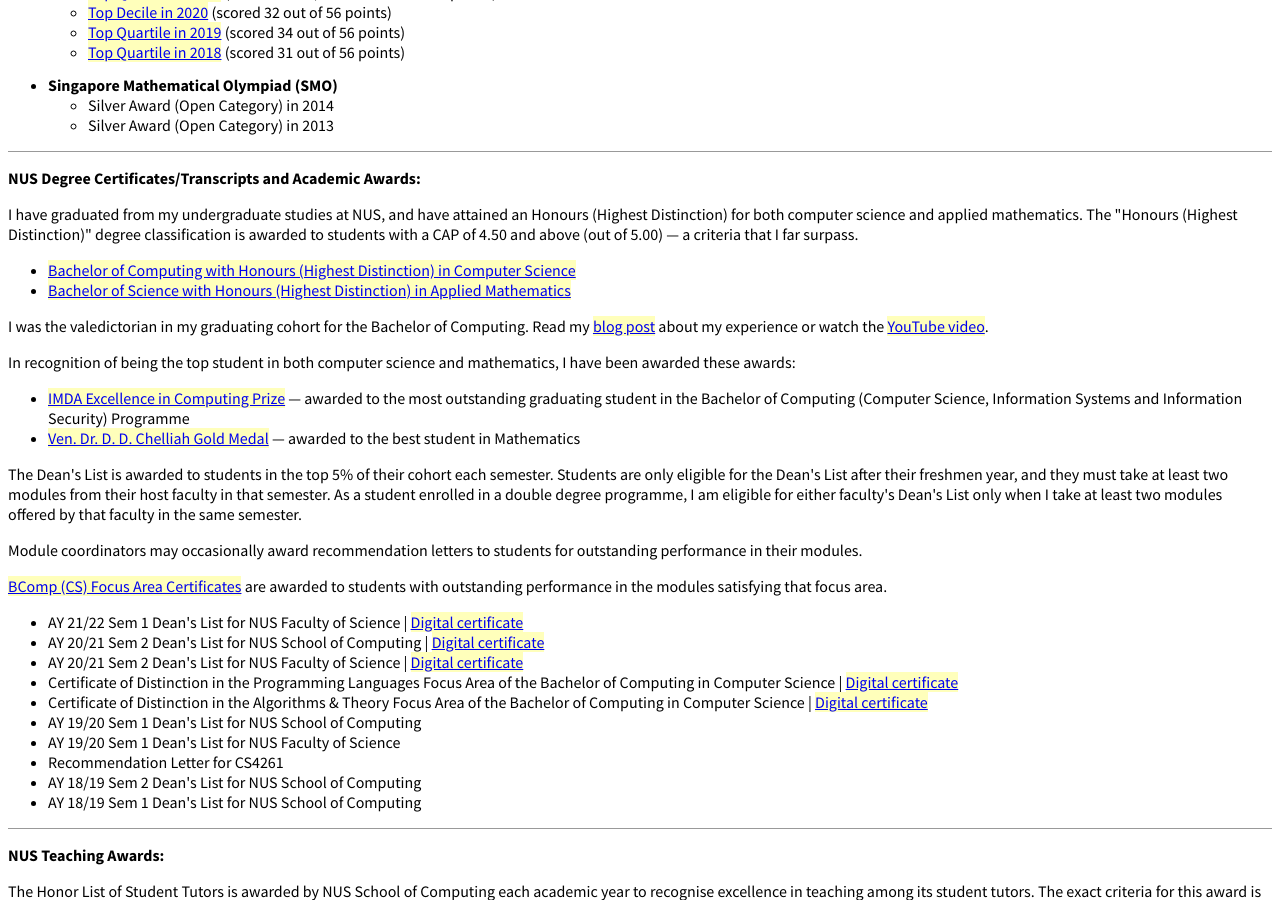
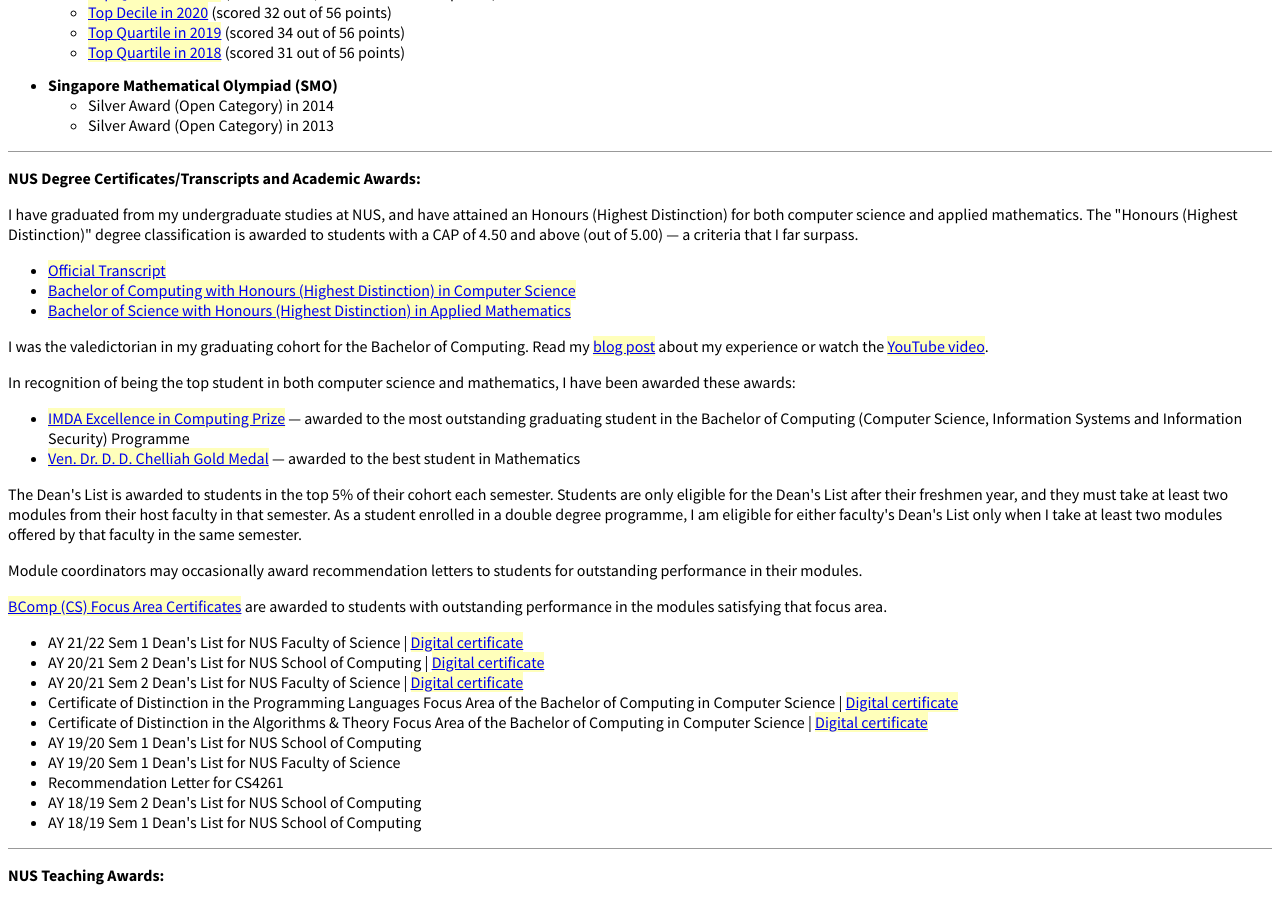
Before and after one commit to btzy/homepage, a Jekyll site: the page built from index.html, in a window 1280 px wide and 900 px high, scrolled down 3389 px. Built offline with Jekyll 4.4.1, drawn with Linux system fonts in a browser that asks for light colours; comment, search, counter and statistics services are not loaded.

Commit message:
Add NUS transcript (stripped)

```diff
--- a/index.html
+++ b/index.html
@@ -244,6 +244,7 @@
 <p>I have graduated from my undergraduate studies at NUS, and have attained an Honours (Highest Distinction) for both computer science and applied mathematics.  The "Honours (Highest Distinction)" degree classification is awarded to students with a CAP of 4.50 and above (out of 5.00) &mdash; a criteria that I far surpass.</p>
 
 <ul>
+<li><a href="nus/Transcript.pdf">Official Transcript</a></li>
 <li><a href="nus/BComp(CS).pdf">Bachelor of Computing with Honours (Highest Distinction) in Computer Science</a></li>
 <li><a href="nus/BSc(AM).pdf">Bachelor of Science with Honours (Highest Distinction) in Applied Mathematics</a></li>
 </ul>
```
Also changed, not shown: 1 other file.
